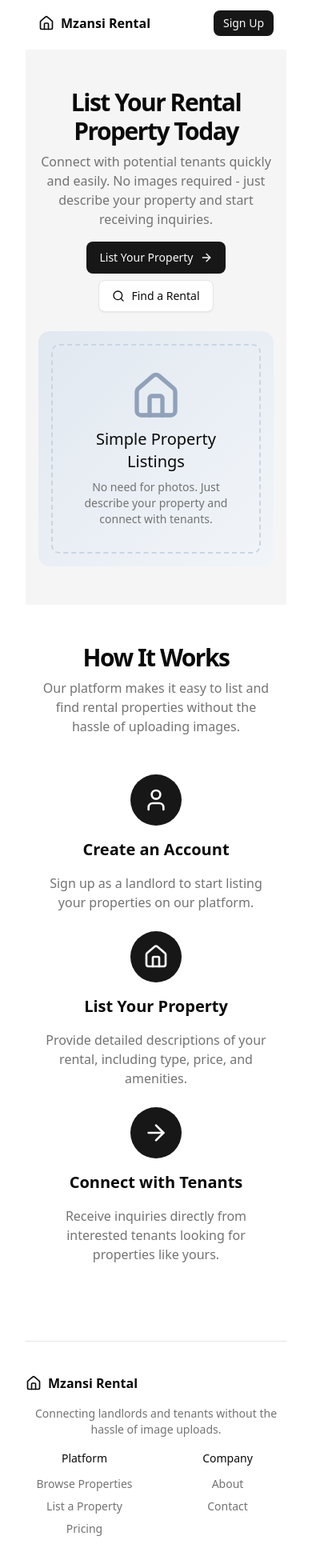
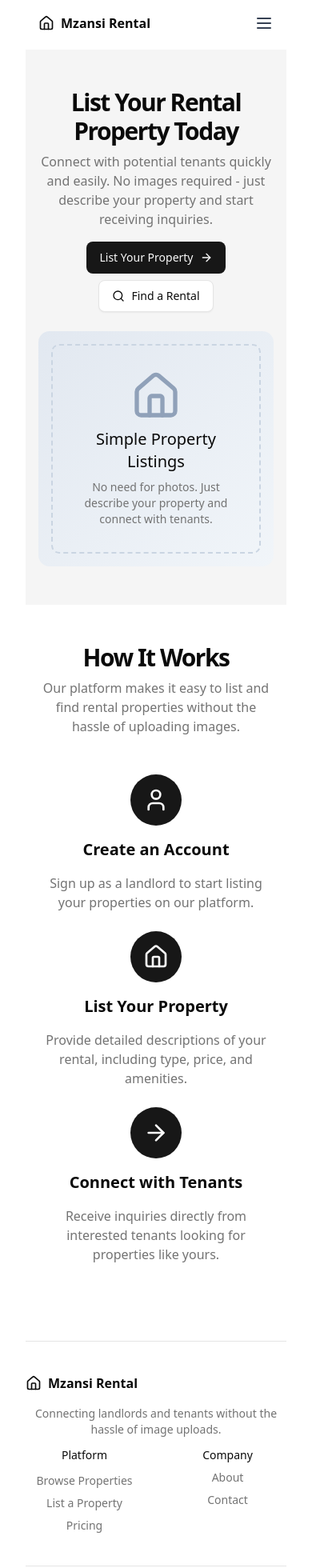
Before and after one commit to whoIsImai/Restly, a React (Vite) app: page / in a window 390 px wide. Shown: the top 1960 px of the page at 80% size. Built offline with nearby package versions, Linux system fonts and the light colour scheme.

Commit message:
fixed the navigation  bar to make it responsive

```diff
--- a/src/components/footer.tsx
+++ b/src/components/footer.tsx
@@ -5,7 +5,7 @@ export default function Footer() {
 
     return(
         <footer className="border-t">
-        <div className="container flex flex-col gap-4 py-10 md:flex-row md:gap-8 md:py-12">
+        <div className="container flex flex-col gap-3 py-10 md:flex-row md:gap-7 md:py-12">
           <div className="flex-1 space-y-4">
             <div className="flex items-center gap-2 font-semibold">
               <Home className="w-5 h-5" />
@@ -36,7 +36,7 @@ export default function Footer() {
                 </li>
               </ul>
             </div>
-            <div className="space-y-3">
+            <div className="space-y-2">
               <h3 className="text-sm font-medium">Company</h3>
               <ul className="space-y-2 text-sm">
                 <li>
--- a/src/components/navBar.tsx
+++ b/src/components/navBar.tsx
@@ -1,16 +1,21 @@
 import {Link} from 'react-router-dom'
-import { Home } from "lucide-react"
+import { Home, Menu, X } from "lucide-react"
 import { Button } from "@/components/ui/button"
+import { useState } from 'react'
 
 export default function NavBar() {
+    const [menuOpen, setMenuOpen] = useState(false)
 
     return(
         <header className="border-b">
       <div className="container flex items-center justify-between h-16 px-4 md:px-6 relative top-[-35px]">
+        {/* Brand */}
         <Link to="/" className="flex items-center gap-2 font-semibold">
           <Home className="w-5 h-5" />
           <span>Mzansi Rental</span>
         </Link>
+
+        {/* Desktop Nav */}
         <nav className="hidden md:flex items-center gap-6">
           <Link to="/properties" className="text-sm font-medium hover:underline underline-offset-4">
             Browse Properties
@@ -22,17 +27,44 @@ export default function NavBar() {
             Contact
           </Link>
         </nav>
+
+        {/* Buttons + Hamburger */}
         <div className="flex items-center gap-4">
+          <div className="hidden md:flex gap-2">
             <Link to="/login">
-              <Button variant="outline" size="sm" className="hidden md:flex">
-                Log In
-              </Button>
+              <Button variant="outline" size="sm">Log In</Button>
             </Link>
             <Link to="/signup">
               <Button size="sm">Sign Up</Button>
             </Link>
           </div>
+
+          {/* Hamburger Icon (only mobile) */}
+          <button
+            onClick={() => setMenuOpen(!menuOpen)}
+            className="md:hidden text-gray-700 focus:outline-none"
+          >
+            {menuOpen ? <X className="w-6 h-6" /> : <Menu className="w-6 h-6" />}
+          </button>
         </div>
+      </div>
+
+      {/* Mobile Menu */}
+      {menuOpen && (
+        <div className="md:hidden px-4 pb-4 space-y-2 mb-5">
+          <Link to="/properties" className="block text-sm font-medium hover:underline p-1">Browse Properties</Link>
+          <Link to="/about" className="block text-sm font-medium hover:underline p-1">About</Link>
+          <Link to="/contact" className="block text-sm font-medium hover:underline p-1">Contact</Link>
+          <div className="pt-2 border-t mt-2 p-1">
+            <Link to="/login" className="block mb-2">
+              <Button variant="outline" size="sm" className="w-50">Log In</Button>
+            </Link>
+            <Link to="/signup" className="block mb-2">
+              <Button size="sm" className="w-50">Sign Up</Button>
+            </Link>
+          </div>
+        </div>
+      )}
     </header>
     )
 }
```
Lines whose indentation alone changed are shown as unchanged.
